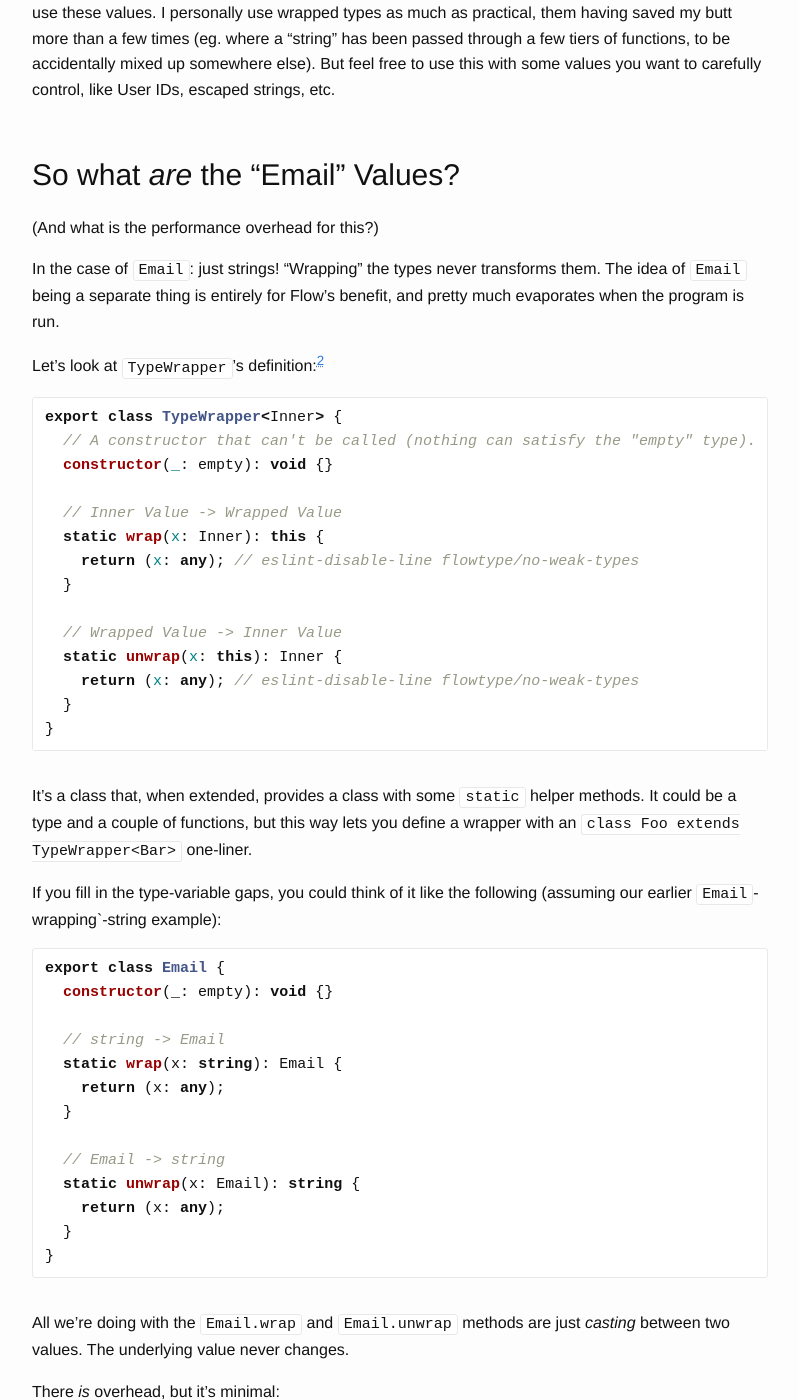
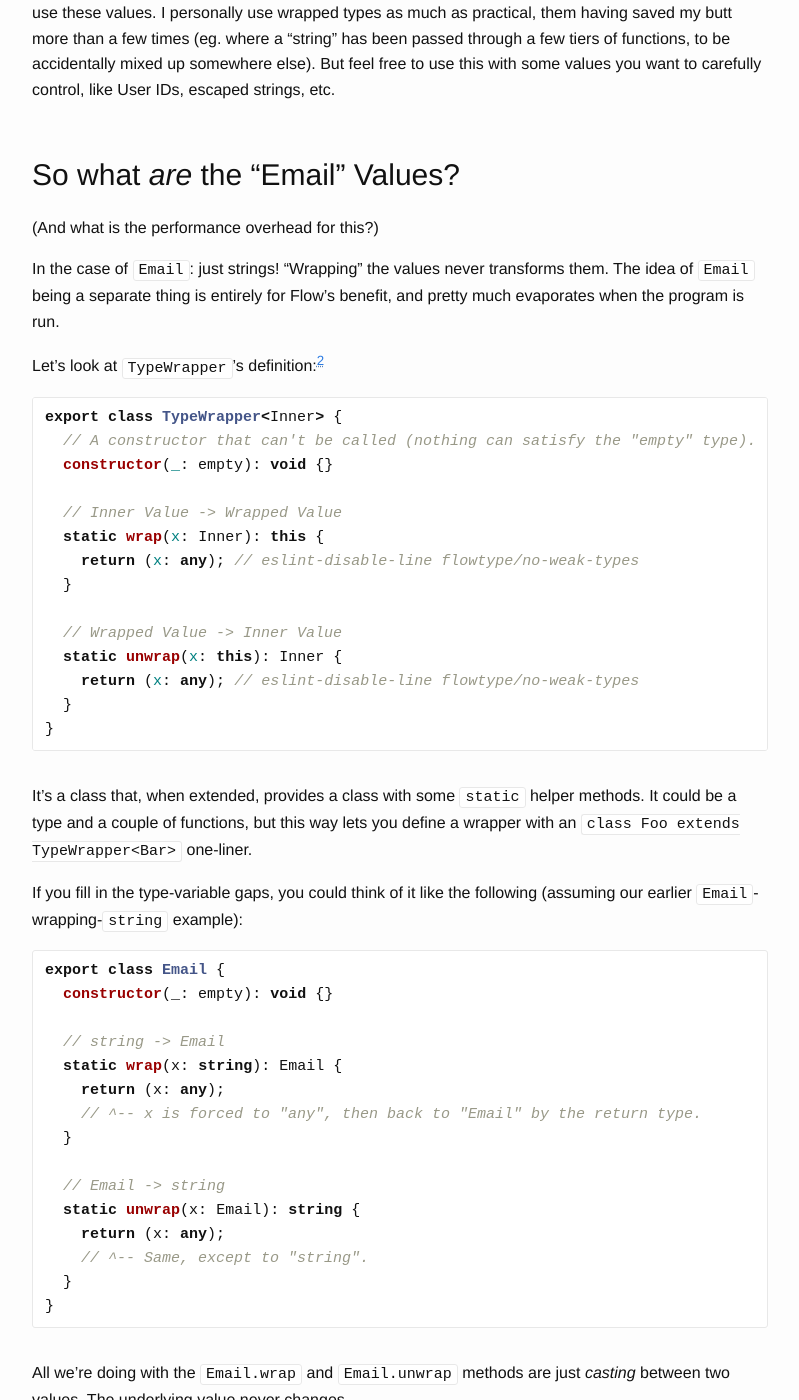
Before and after one commit to damncabbage/deadname.id.au, a Jekyll site: the page built from _posts/2017-01-11-effective-types-type-wrappers-with-flow.markdown, in a window 1280 px wide and 1400 px high, scrolled down 6989 px. Shown: the whole window, without its empty margins (240-1039 px from the left). Built offline with Jekyll 4.4.1, drawn with Linux system fonts in a browser that asks for light colours.

Commit message:
"What Are Email Values" tweaks.

````diff
--- a/_posts/2017-01-11-effective-types-type-wrappers-with-flow.markdown
+++ b/_posts/2017-01-11-effective-types-type-wrappers-with-flow.markdown
@@ -281,7 +281,7 @@ As we've just done, you can ratchet up the safety, at the expense of restricting
 
 (And what is the performance overhead for this?)
 
-In the case of `Email`: just strings! "Wrapping" the types never transforms them. The idea of `Email` being a separate thing is entirely for Flow's benefit, and pretty much evaporates when the program is run.
+In the case of `Email`: just strings! "Wrapping" the values never transforms them. The idea of `Email` being a separate thing is entirely for Flow's benefit, and pretty much evaporates when the program is run.
 
 Let's look at `TypeWrapper`'s definition:<sup><a href="#note-2">2</a></sup>
 
@@ -304,7 +304,7 @@ export class TypeWrapper<Inner> {
 
 It's a class that, when extended, provides a class with some `static` helper methods. It could be a type and a couple of functions, but this way lets you define a wrapper with an `class Foo extends TypeWrapper<Bar>` one-liner.
 
-If you fill in the type-variable gaps, you could think of it like the following (assuming our earlier `Email`-wrapping`-string example):
+If you fill in the type-variable gaps, you could think of it like the following (assuming our earlier `Email`-wrapping-`string` example):
 
 ```ts
 export class Email {
@@ -313,11 +313,13 @@ export class Email {
   // string -> Email
   static wrap(x: string): Email {
     return (x: any);
+    // ^-- x is forced to "any", then back to "Email" by the return type.
   }
 
   // Email -> string
   static unwrap(x: Email): string {
     return (x: any);
+    // ^-- Same, except to "string".
   }
 }
 ```
````
